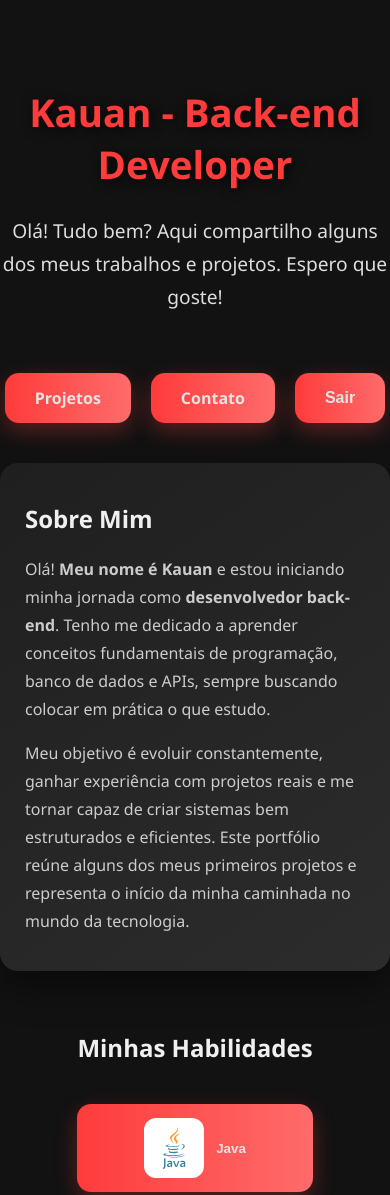
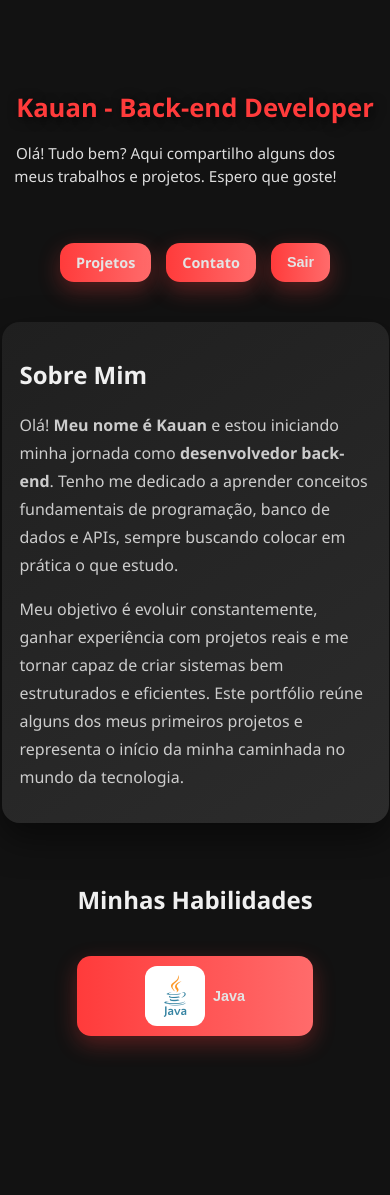
Before and after one commit to kaduadhua/Novoporti, a plain HTML site: page site.html in a window 390 px wide. Shown: the top 1195 px of the page. After the commit the page ends 1076 px from the top, so only its background shows below. Drawn offline with Linux system fonts and the light colour scheme.

Commit message:
Update styles.css

```diff
--- a/css/styles.css
+++ b/css/styles.css
@@ -92,7 +92,6 @@ header p {
     box-shadow: 0 12px 28px rgba(255, 59, 59, 0.5);
 }
 
-
 /* -------------------- Sobre mim -------------------- */
 .aboutme {
     max-width: 750px;
@@ -180,19 +179,84 @@ header p {
 }
 
 /* -------------------- Responsividade -------------------- */
-@media (max-width: 768px) {
+@media (max-width: 1024px) {
     .maintitle {
-        font-size: 2.4rem;
+        font-size: 2.5rem;
+    }
+
+    header p {
+        font-size: 1.1rem;
+        max-width: 90%;
     }
 
     .aboutme,
     .about-skill {
-        max-width: 95%;
-        padding: 20px 25px;
+        max-width: 90%;
+        padding: 24px 28px;
     }
 
     .skill-btn {
         width: 100%;
         justify-content: center;
     }
+
+    .links {
+        gap: 15px;
+    }
 }
+
+@media (max-width: 768px) {
+    .maintitle {
+        font-size: 2rem;
+        margin-top: 40px;
+    }
+
+    header p {
+        font-size: 1rem;
+    }
+
+    .aboutme,
+    .about-skill {
+        padding: 20px 22px;
+    }
+
+    .skill-btn {
+        padding: 12px 20px;
+        gap: 10px;
+    }
+
+    .btn-link,
+    .btnSair {
+        padding: 12px 22px;
+        font-size: 0.95rem;
+    }
+}
+
+@media (max-width: 480px) {
+    .maintitle {
+        font-size: 1.6rem;
+        margin-top: 30px;
+    }
+
+    header p {
+        font-size: 0.95rem;
+        line-height: 1.5;
+    }
+
+    .aboutme,
+    .about-skill {
+        padding: 16px 18px;
+    }
+
+    .skill-btn {
+        padding: 10px 16px;
+        font-size: 0.9rem;
+        gap: 8px;
+    }
+
+    .btn-link,
+    .btnSair {
+        padding: 10px 16px;
+        font-size: 0.9rem;
+    }
+}
```
